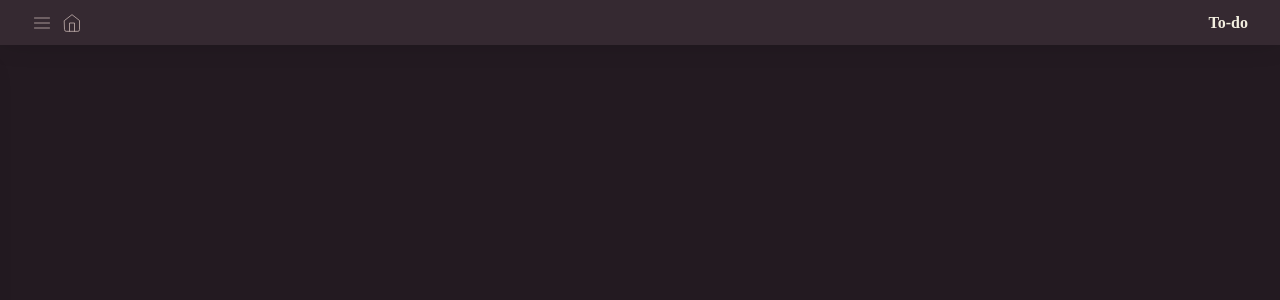
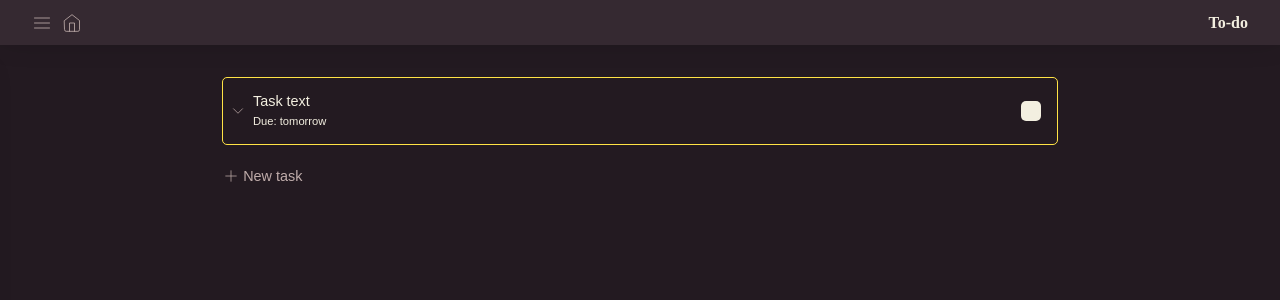
Before and after one commit to LenaChestnut/react-to-do, a React (Create React App) app: page / in a window 1280 px wide. Shown: the top 300 px of the page. Built offline with nearby package versions, Linux system fonts and the light colour scheme.

Commit message:
Add confirmation before deleting item

```diff
--- a/src/App.css
+++ b/src/App.css
@@ -178,7 +178,9 @@ button:active {
 }
 
 .new-project-btn:hover svg,
-.new-project-btn:active svg {
+.new-project-btn:active svg,
+.new-task-btn:hover svg,
+.new-task-btn:active svg {
 	stroke-width: 1px;
 }
 
@@ -262,30 +264,30 @@ form[name='edit-project'] input[type='text'] {
 	margin-left: 0.3rem;
 }
 
-/* .task-list {
+/* Tasks view */
+
+.task-list {
 	width: 100%;
 	max-width: 900px;
 	margin: 45px auto;
 	padding: 1rem 2rem;
 	font-size: 0.9rem;
-} */
+}
 
-/* .card-container {
-	display: flex;
-	flex-direction: column;
+.task-wrapper {
 	border-radius: 5px;
 	margin: 1rem 0;
-} */
+}
 
-/* .task-card {
+.task-card {
 	width: 100%;
 	display: flex;
 	background-color: transparent;
 	color: var(--light-text-color);
 	position: relative;
-} */
+}
 
-/* .high-priority {
+.high-priority {
 	border: 1px solid #da535e;
 }
 
@@ -295,51 +297,48 @@ form[name='edit-project'] input[type='text'] {
 
 .low-priority {
 	border: 1px solid #578d3e;
-} */
+}
 
-/* .expand-btn,
+.expand-btn,
 .collapse-btn {
 	background: none;
 	border: none;
-} */
+	padding: 6px;
+}
 
-/* .expand-btn:hover,
+.expand-btn:hover,
 .collapse-btn:hover,
 .expand-btn:active,
 .collapse-btn:active {
 	background: none;
-} */
+}
 
-/* .collapse-btn img {
-	transform: rotate(180deg);
-} */
+.task-info {
+	font-size: 0.7rem;
+}
 
-/* .task-info {
-	font-size: 0.7rem;
-} */
-
-/* .task-card > div {
+.task-card > div {
 	padding: 1rem 0;
 	flex-grow: 1;
-} */
+}
 
-/* .task-card p {
+.task-card p {
 	margin: 0;
-} */
+}
 
-/* .task-info-container {
+.task-info-container {
 	display: flex;
 	justify-content: space-between;
 	margin-top: 0.5rem;
-} */
+}
 
-/* input[type="checkbox"] {
+input[type='checkbox'] {
 	opacity: 0;
 	position: fixed;
 	width: 0;
-} */
+}
 
-/* label {
+label {
 	display: inline-block;
 	width: 20px;
 	height: 20px;
@@ -347,11 +346,11 @@ form[name='edit-project'] input[type='text'] {
 	border-radius: 5px;
 	align-self: center;
 	margin: 1rem;
-} */
+}
 
 /* label:hover,
-input[type="checkbox"]:checked + label {
-	background: center no-repeat url("../dist/assets/check.svg"),
+input[type='checkbox']:checked + label {
+	background: center no-repeat url('../dist/assets/check.svg'),
 		var(--light-text-color);
 } */
 
--- a/src/components/ProjectItem.js
+++ b/src/components/ProjectItem.js
@@ -7,7 +7,12 @@ function ProjectItem(props) {
 		if (e.target.className === 'edit') {
 			props.openEditForm(props.project);
 		} else {
-			props.deleteProject(props.project);
+			const userConfirm = window.confirm(
+				'This action cannot be canceled. Are you sure?'
+			);
+			if (userConfirm === true) {
+				props.deleteProject(props.project);
+			}
 		}
 	}
 
--- /dev/null
+++ b/src/components/TaskItem.js
@@ -0,0 +1,24 @@
+import React from 'react';
+import { ChevronDown } from 'react-feather';
+
+function TaskItem() {
+	return (
+		<div className="task-wrapper medium-priority">
+			<div className="task-card">
+				<button className="expand-btn">
+					<ChevronDown />
+				</button>
+				<div>
+					<p>Task text</p>
+					<div className="task-info-container">
+						<p className="task-info">Due: tomorrow</p>
+					</div>
+				</div>
+				<input type="checkbox"></input>
+				<label></label>
+			</div>
+		</div>
+	);
+}
+
+export default TaskItem;
--- a/src/components/TaskList.js
+++ b/src/components/TaskList.js
@@ -1,7 +1,17 @@
 import React from 'react';
+import TaskItem from './TaskItem';
+import { Plus } from 'react-feather';
 
 function TaskList(props) {
-	return <div className="task-list"></div>;
+	return (
+		<div className="task-list">
+			<TaskItem />
+			<button className="new-task-btn">
+				<Plus />
+				<p>New task</p>
+			</button>
+		</div>
+	);
 }
 
 export default TaskList;
```
